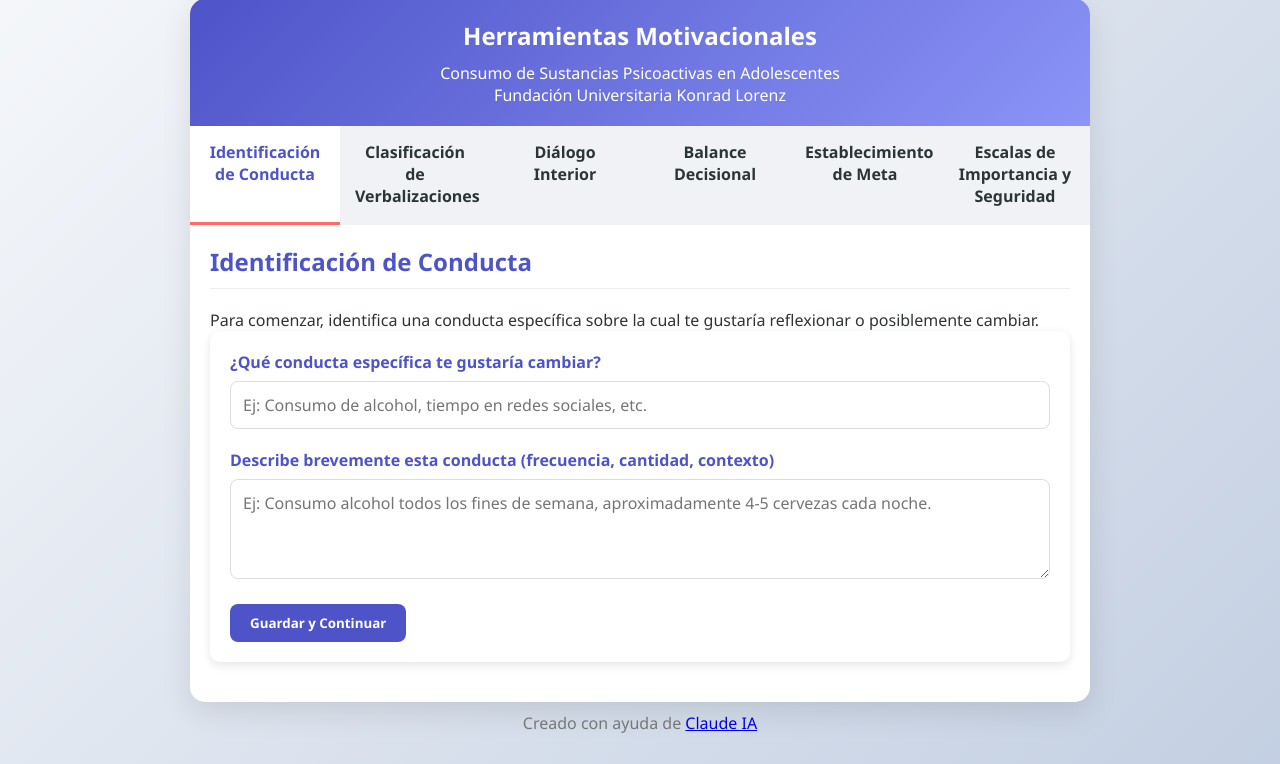
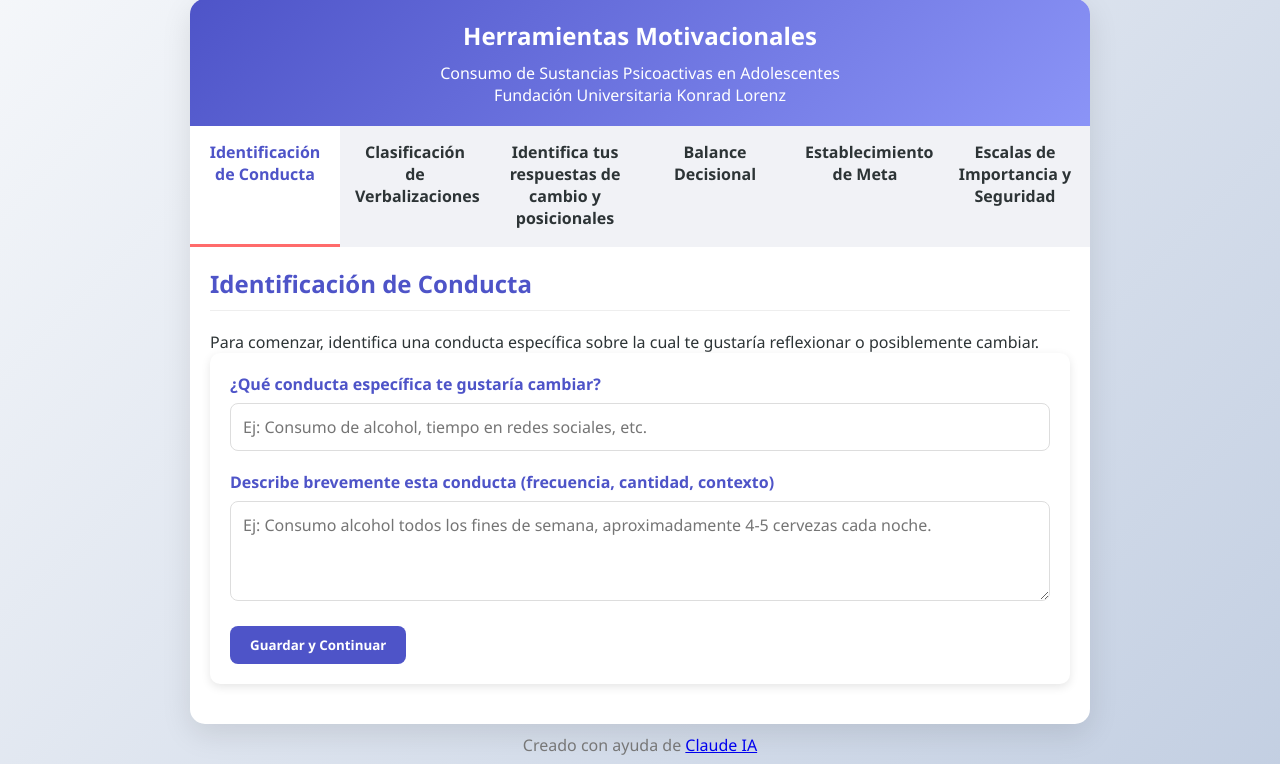
Before and after one commit to carloshvelez/sitio_personal, a Django app: page /em/ in a window 1280 px wide. Shown: the part 21-785 px from the top of the page. Run offline with Django 5.2, Linux system fonts and the light colour scheme.

Commit message:
artifact em

```diff
--- a/mi_sitio/templates/mi_sitio/em.html
+++ b/mi_sitio/templates/mi_sitio/em.html
@@ -444,7 +444,7 @@
     <div class="tabs">
       <div class="tab active" data-strategy="0">Identificación de Conducta</div>
       <div class="tab" data-strategy="1">Clasificación de Verbalizaciones</div>
-      <div class="tab" data-strategy="2">Diálogo Interior</div>
+      <div class="tab" data-strategy="2">Identifica tus respuestas de cambio y posicionales</div>
       <div class="tab" data-strategy="3">Balance Decisional</div>
       <div class="tab" data-strategy="4">Establecimiento de Meta</div>
       <div class="tab" data-strategy="5">Escalas de Importancia y Seguridad</div>
@@ -502,8 +502,8 @@
 
       <!-- Estrategia 2: Diálogo Interior -->
       <div class="strategy" id="strategy2">
-        <h2>Diálogo Interior</h2>
-        <p>Registra tu diálogo interior respecto a la conducta que identificaste: <span class="behavior-display">______</span></p>
+        <h2>Identificación de respuestas</h2>
+        <p>Registra tus respuestas de cambio y posicionales respecto a la conducta que identificaste: <span class="behavior-display">______</span></p>
 
         <div class="card">
           <div class="response-container">
```
